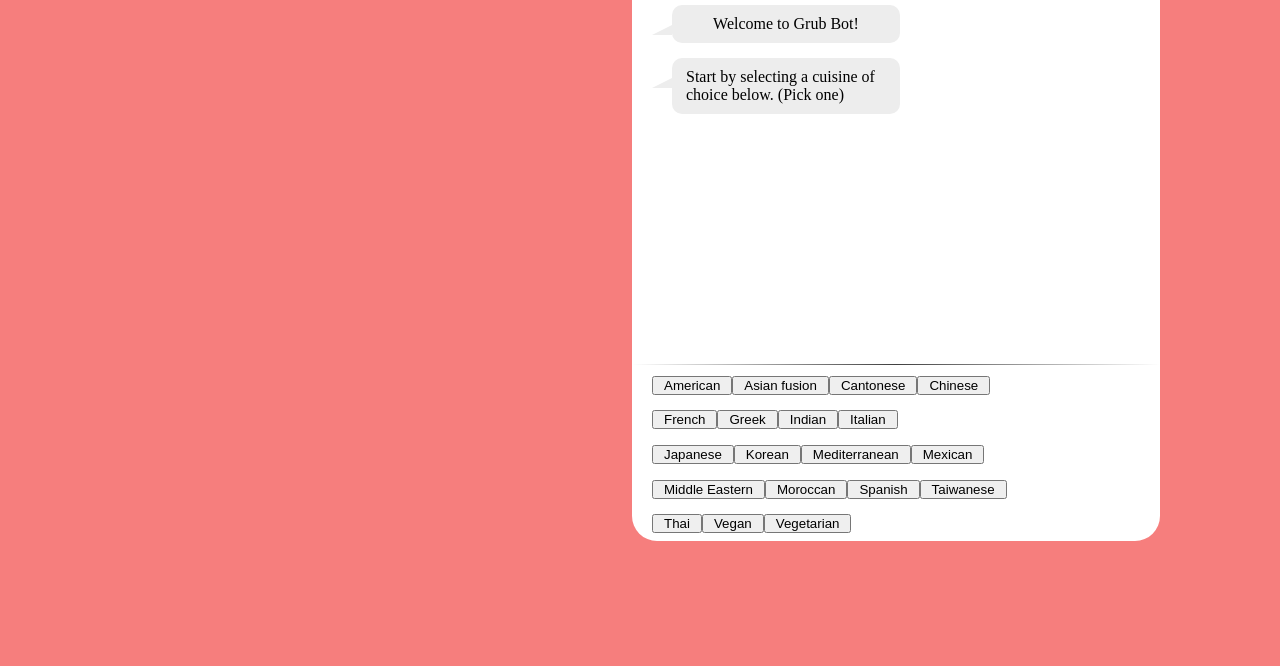
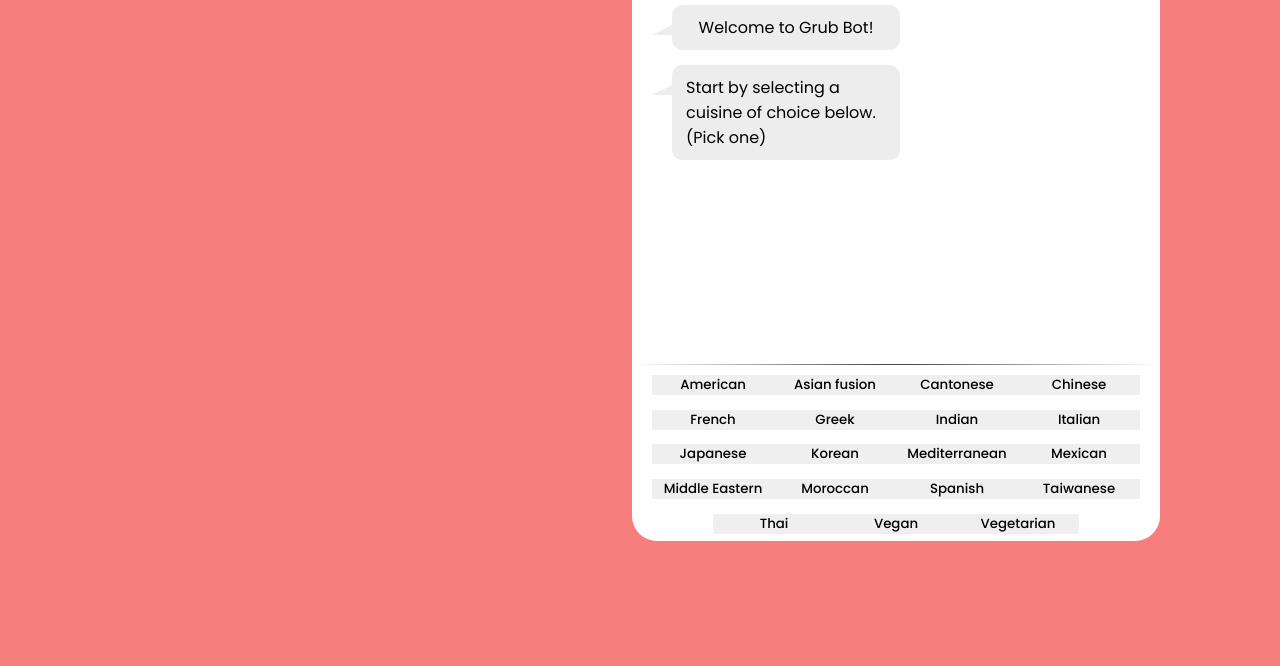
Before and after one commit to jackiewong99/grub-bot, a website: page dist/index.html in a window 1280 px wide. Shown: the part 230-896 px from the top of the page. Drawn offline with Linux system fonts and the light colour scheme.

Commit message:
Change font and button styling
Change font family of project and cuisine button spacing.

```diff
--- a/scss/main.scss
+++ b/scss/main.scss
@@ -9,6 +9,7 @@ $blue: rgb(109, 187, 255);
 
 body {
   background: $primary-color;
+  font-family: 'Poppins', sans-serif;
 }
 
 hr {
@@ -156,6 +157,7 @@ hr {
   margin: 15px 20px;
   border-radius: 10px;
   position: relative;
+  font-weight: 400;
 
   &:after {
     content: '';
@@ -208,15 +210,27 @@ hr {
   display: flex;
   flex-flow: row wrap;
   align-content: space-around;
+  justify-content: space-around;
 }
 
 .chat-replies {
   display: flex;
   flex-direction: row;
-  justify-content: space-around;
-  align-items: center;
+  justify-content: space-evenly;
+  align-content: center;
+  width: 100%;
+
+  &:nth-child(5) {
+    width: 75%;
+  }
 }
 
 .chat-reply {
-  padding: 0 10px;
+  padding: 0;
+  border: none;
+  outline: none;
+  cursor: pointer;
+  font-family: inherit;
+  font-weight: 500;
+  width: 100%;
 }
```
Also changed, not shown: dist/css/main.css, dist/index.html.
